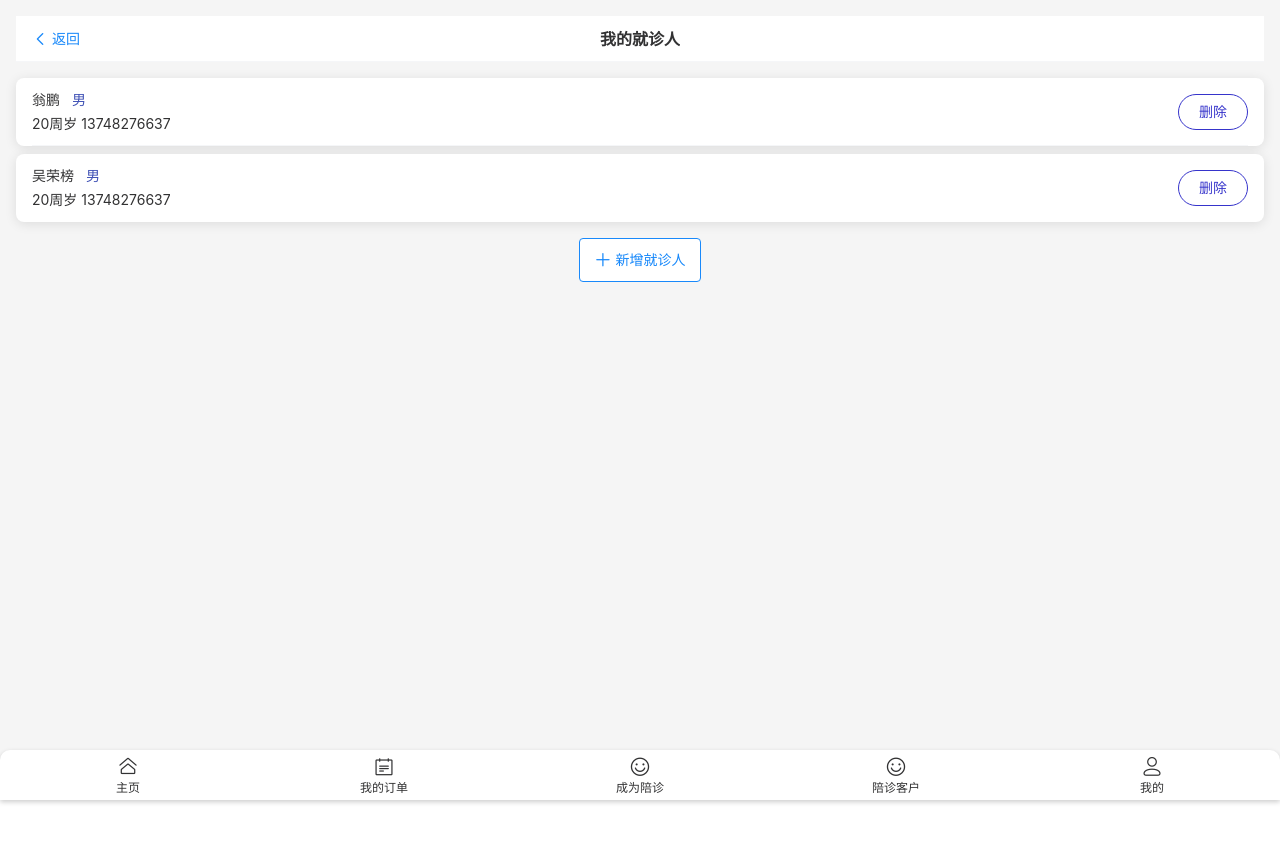
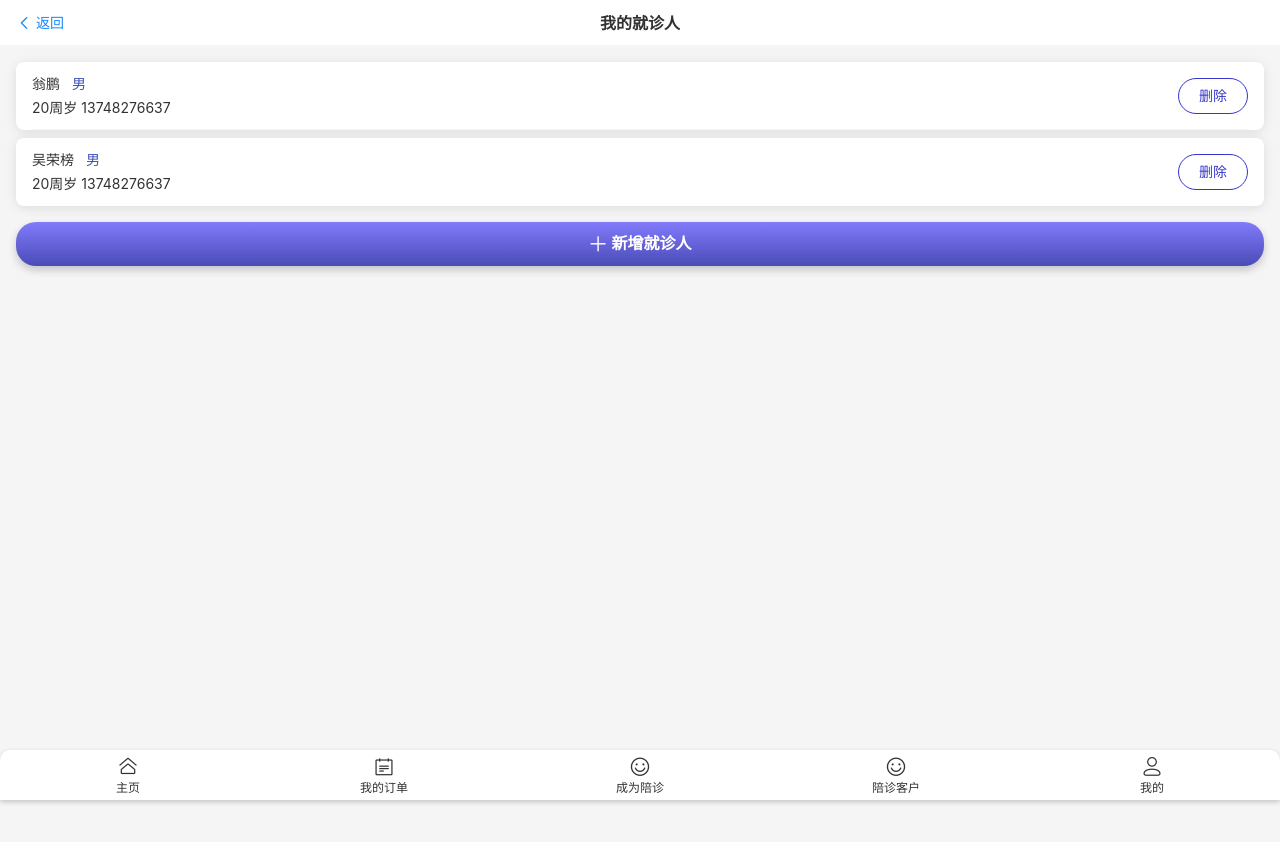
Before and after one commit to ROBINRUGAN/healthdb, a Vue app: page /patients in a window 1280 px wide. Shown: the top 842 px of the page. Before the commit the page ends 800 px from the top, so only its background shows below. Built offline with nearby package versions, Linux system fonts and the light colour scheme.

Commit message:
feat: 修改我的就诊人UI

```diff
--- a/src/views/PatientView.vue
+++ b/src/views/PatientView.vue
@@ -57,9 +57,10 @@ const removePatient = (index: number) => {
 </script>
 
 <template>
-  <div class="all">
+  <div>
     <van-nav-bar title="我的就诊人" left-text="返回" left-arrow @click-left="goBack" />
 
+    <div class="all">
       <van-cell-group style="background-color: transparent">
         <van-cell v-for="(patient, index) in patients" :key="index">
           <template #title>
@@ -140,7 +141,10 @@ const removePatient = (index: number) => {
       </van-dialog>
 
       <div class="add-patient">
-      <van-button type="primary" plain icon="plus" @click="addPatient"> 新增就诊人 </van-button>
+        <van-button class="select" type="primary" plain icon="plus" @click="addPatient">
+          新增就诊人
+        </van-button>
+      </div>
     </div>
   </div>
 </template>
@@ -150,10 +154,6 @@ const removePatient = (index: number) => {
   background-color: #f5f5f5;
   min-height: 100vh;
   padding: 16px;
-}
-
-.van-nav-bar {
-  margin-bottom: 16px;
 }
 
 .van-cell {
@@ -215,4 +215,19 @@ const removePatient = (index: number) => {
   margin-left: 10px;
   align-self: center;
 }
+.select {
+  width: 100%;
+  padding: 15px 20px;
+  font-size: 16px;
+  font-weight: bold;
+  color: white;
+  background-image: linear-gradient(to bottom, rgb(130, 123, 252), rgb(74, 75, 183));
+  border: none;
+  border-radius: 20px;
+  text-align: center;
+  box-shadow: 0 4px 8px rgba(0, 0, 0, 0.2);
+}
+.select:active {
+  background-image: linear-gradient(to top, rgb(130, 123, 252), rgb(110, 112, 230));
+}
 </style>
```
Lines whose indentation alone changed are shown as unchanged.
